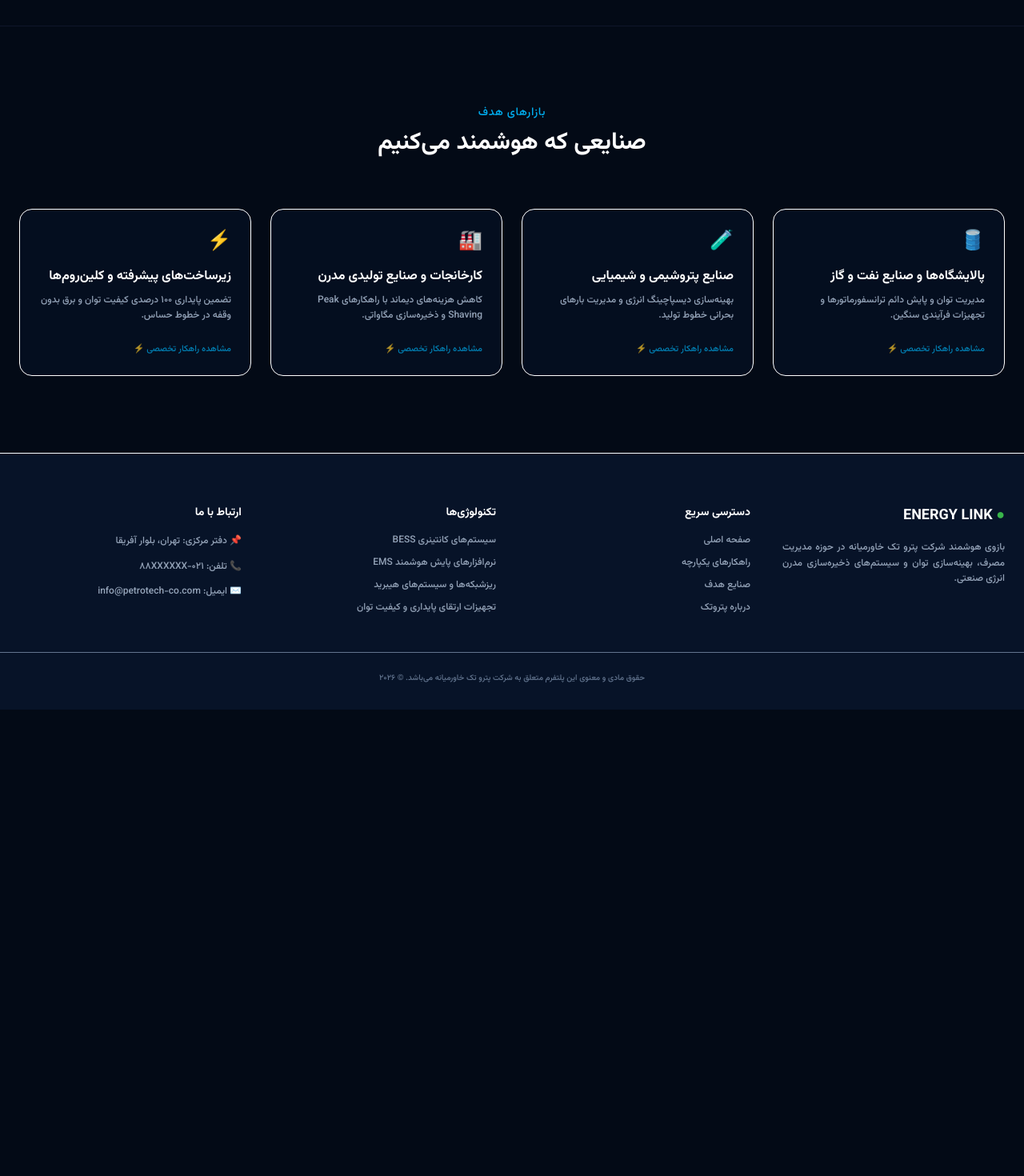
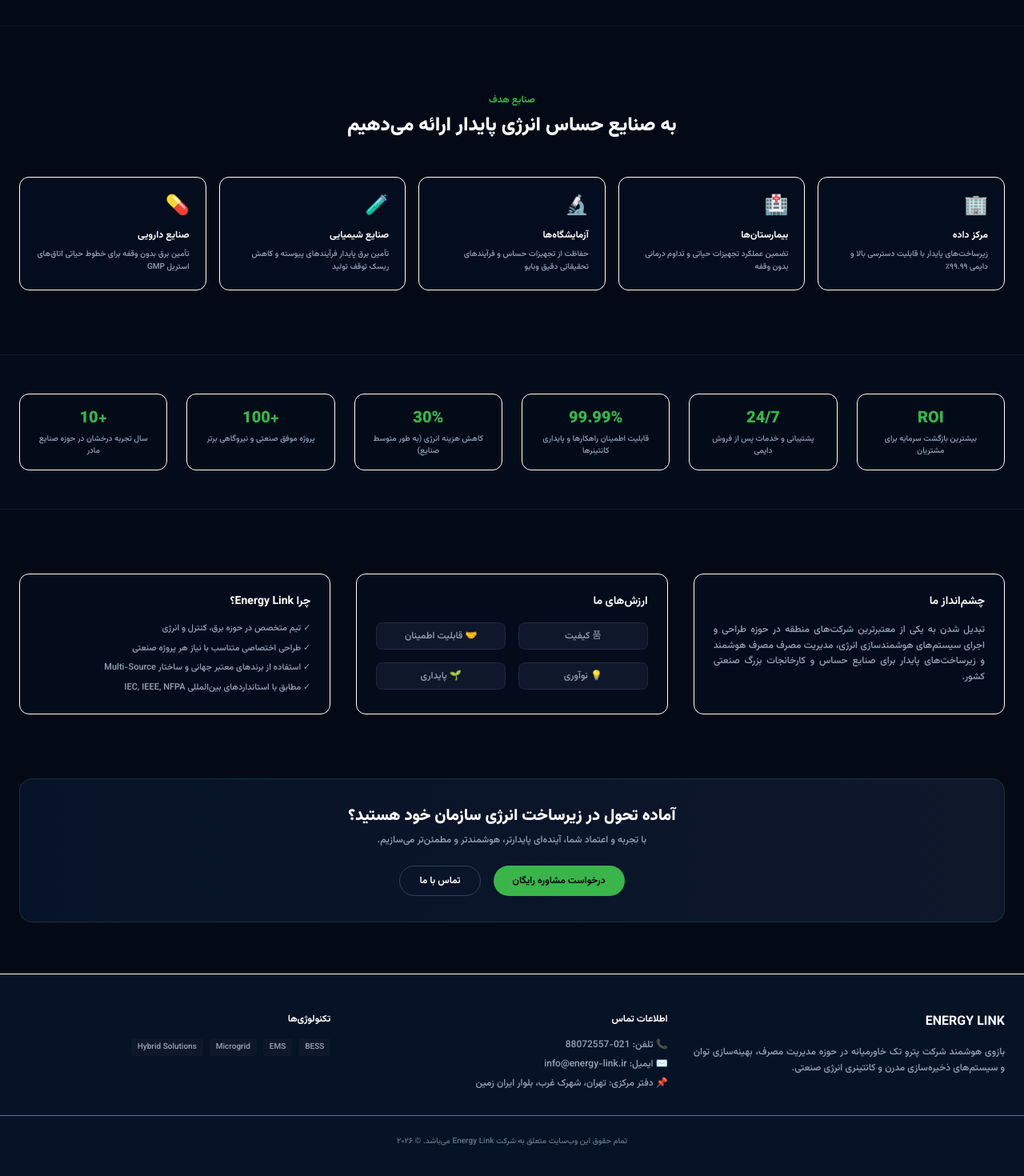
Before and after one commit to petrotechmeco-web/energy-link-Enterprice, a React (Vite) app: page / in a window 1280 px wide. Shown: the part 2082-3552 px from the top of the page at 80% size. Before the commit the page ends 2969 px from the top, so only its background shows below. Built offline with nearby package versions, Linux system fonts and the light colour scheme.

Commit message:
Update IndustriesFooter.jsx

```diff
--- a/src/components/IndustriesFooter.jsx
+++ b/src/components/IndustriesFooter.jsx
@@ -1,89 +1,127 @@
-import React from 'react';
+import React, { useState } from 'react';
 
 export default function IndustriesFooter() {
   const industries = [
-    { title: 'پالایشگاه‌ها و صنایع نفت و گاز', desc: 'مدیریت توان و پایش دائم ترانسفورماتورها و تجهیزات فرآیندی سنگین.', icon: '🛢️' },
-    { title: 'صنایع پتروشیمی و شیمیایی', desc: 'بهینه‌سازی دیسپاچینگ انرژی و مدیریت بارهای بحرانی خطوط تولید.', icon: '🧪' },
-    { title: 'کارخانجات و صنایع تولیدی مدرن', desc: 'کاهش هزینه‌های دیماند با راهکارهای Peak Shaving و ذخیره‌سازی مگاواتی.', icon: '🏭' },
-    { title: 'زیرساخت‌های پیشرفته و کلین‌روم‌ها', desc: 'تضمین پایداری ۱۰۰ درصدی کیفیت توان و برق بدون وقفه در خطوط حساس.', icon: '⚡' },
+    { title: 'مرکز داده', desc: 'زیرساخت‌های پایدار با قابلیت دسترسی بالا و دایمی ۹۹.۹۹٪', icon: '🏢' },
+    { title: 'بیمارستان‌ها', desc: 'تضمین عملکرد تجهیزات حیاتی و تداوم درمانی بدون وقفه', icon: '🏥' },
+    { title: 'آزمایشگاه‌ها', desc: 'حفاظت از تجهیزات حساس و فرآیندهای تحقیقاتی دقیق وبایو', icon: '🔬' },
+    { title: 'صنایع شیمیایی', desc: 'تأمین برق پایدار فرآیندهای پیوسته و کاهش ریسک توقف تولید', icon: '🧪' },
+    { title: 'صنایع دارویی', desc: 'تأمین برق بدون وقفه برای خطوط حیاتی اتاق‌های استریل GMP', icon: '💊' },
+  ];
+
+  const stats = [
+    { val: 'ROI', label: 'بیشترین بازگشت سرمایه برای مشتریان', icon: '📈' },
+    { val: '24/7', label: 'پشتیبانی و خدمات پس از فروش دایمی', icon: '🕒' },
+    { val: '99.99%', label: 'قابلیت اطمینان راهکارها و پایداری کانتینرها', icon: '🛡️' },
+    { val: '30%', label: 'کاهش هزینه انرژی (به طور متوسط صنایع)', icon: '📉' },
+    { val: '+100', label: 'پروژه موفق صنعتی و نیروگاهی برتر', icon: '⚙️' },
+    { val: '+10', label: 'سال تجربه درخشان در حوزه صنایع مادر', icon: '💎' },
   ];
 
   return (
-    <div className="bg-brand-dark relative text-right">
+    <div className="bg-brand-dark text-right border-t border-slate-900">
 
-      {/* 1. Target Industries Section */}
-      <section className="py-24 max-w-7xl mx-auto px-6 border-t border-slate-900">
-        <div className="text-center mb-16">
-          <span className="text-brand-cyan text-sm font-medium tracking-wider">بازارهای هدف</span>
-          <h2 className="text-2xl md:text-3xl font-bold mt-2 text-white">صنایعی که هوشمند می‌کنیم</h2>
+      {/* ۱. اسلایدر صنایع حساس */}
+      <section className="py-20 max-w-7xl mx-auto px-6">
+        <div className="text-center mb-12">
+          <span className="text-brand-green text-xs font-bold">صنایع هدف</span>
+          <h2 className="text-2xl font-black mt-1 text-white">به صنایع حساس انرژی پایدار ارائه می‌دهیم</h2>
         </div>
 
-        <div className="grid grid-cols-1 md:grid-cols-2 lg:grid-cols-4 gap-6">
+        <div className="grid grid-cols-1 sm:grid-cols-3 lg:grid-cols-5 gap-4">
           {industries.map((ind, i) => (
-            <div key={i} className="bg-brand-navy/50 border border-slate-850 p-6 rounded-2xl flex flex-col justify-between hover:border-brand-cyan/30 transition-all">
+            <div key={i} className="bg-brand-navy/40 border border-slate-850 p-5 rounded-xl flex flex-col justify-between hover:border-brand-cyan/20 transition-all">
               <div>
-                <div className="text-2xl mb-4 text-brand-cyan">{ind.icon}</div>
-                <h3 className="text-base font-bold text-white mb-2">{ind.title}</h3>
-                <p className="text-xs text-brand-gray leading-relaxed">{ind.desc}</p>
-              </div>
-              <div className="text-[11px] text-brand-cyan/70 mt-6 cursor-pointer hover:text-brand-cyan transition-colors">
-                مشاهده راهکار تخصصی ⚡
+                <div className="text-2xl mb-3">{ind.icon}</div>
+                <h3 className="text-xs font-bold text-white mb-2">{ind.title}</h3>
+                <p className="text-[10px] text-brand-gray leading-relaxed">{ind.desc}</p>
               </div>
             </div>
           ))}
         </div>
       </section>
 
-      {/* 2. Full Industrial Footer */}
-      <footer className="bg-brand-navy border-t border-slate-850 pt-16 pb-8">
-        <div className="max-w-7xl mx-auto px-6 grid grid-cols-1 md:grid-cols-2 lg:grid-cols-4 gap-10 mb-12">
+      {/* ۲. ردیف آمار عددی ۶ تایی */}
+      <section className="bg-brand-navy/30 py-12 border-t border-b border-slate-900">
+        <div className="max-w-7xl mx-auto px-6 grid grid-cols-2 md:grid-cols-3 lg:grid-cols-6 gap-6 text-center">
+          {stats.map((st, i) => (
+            <div key={i} className="p-4 border border-slate-850 bg-brand-dark/40 rounded-xl">
+              <div className="text-xl font-black text-brand-green">{st.val}</div>
+              <div className="text-[10px] text-slate-400 mt-1 font-medium leading-normal">{st.label}</div>
+            </div>
+          ))}
+        </div>
+      </section>
 
-          {/* Col 1: Brand Info */}
-          <div className="lg:col-span-1">
-            <div className="text-lg font-bold text-white mb-4">
-              <span className="text-brand-green">●</span> ENERGY LINK
-            </div>
-            <p className="text-xs text-brand-gray leading-relaxed mb-4 text-justify">
-              بازوی هوشمند شرکت پترو تک خاورمیانه در حوزه مدیریت مصرف، بهینه‌سازی توان و سیستم‌های ذخیره‌سازی مدرن انرژی صنعتی.
-            </p>
-          </div>
+      {/* ۳. بخش چشم‌انداز، ارزش‌ها و ویژگی‌ها */}
+      <section className="py-20 max-w-7xl mx-auto px-6 grid grid-cols-1 lg:grid-cols-3 gap-8">
+        <div className="bg-brand-navy/30 border border-slate-850 p-6 rounded-xl">
+          <h4 className="text-sm font-bold text-white mb-4">چشم‌انداز ما</h4>
+          <p className="text-xs text-brand-gray leading-relaxed text-justify">
+            تبدیل شدن به یکی از معتبرترین شرکت‌های منطقه در حوزه طراحی و اجرای سیستم‌های هوشمندسازی انرژی، مدیریت مصرف مصرف هوشمند و زیرساخت‌های پایدار برای صنایع حساس و کارخانجات بزرگ صنعتی کشور.
+          </p>
+        </div>
 
-          {/* Col 2: Quick Links */}
-          <div>
-            <h4 className="text-sm font-bold text-white mb-4">دسترسی سریع</h4>
-            <ul className="text-xs text-brand-gray space-y-3">
-              <li><a href="#home" className="hover:text-white transition-colors">صفحه اصلی</a></li>
-              <li><a href="#solutions" className="hover:text-white transition-colors">راهکارهای یکپارچه</a></li>
-              <li><a href="#industries" className="hover:text-white transition-colors">صنایع هدف</a></li>
-              <li><a href="#about" className="hover:text-white transition-colors">درباره پتروتک</a></li>
-            </ul>
-          </div>
-
-          {/* Col 3: Technical Solutions */}
-          <div>
-            <h4 className="text-sm font-bold text-white mb-4">تکنولوژی‌ها</h4>
-            <ul className="text-xs text-brand-gray space-y-3">
-              <li>سیستم‌های کانتینری BESS</li>
-              <li>نرم‌افزارهای پایش هوشمند EMS</li>
-              <li>ریزشبکه‌ها و سیستم‌های هیبرید</li>
-              <li>تجهیزات ارتقای پایداری و کیفیت توان</li>
-            </ul>
-          </div>
-
-          {/* Col 4: Contact */}
-          <div>
-            <h4 className="text-sm font-bold text-white mb-4">ارتباط با ما</h4>
-            <ul className="text-xs text-brand-gray space-y-3 leading-relaxed">
-              <li>📌 دفتر مرکزی: تهران، بلوار آفریقا</li>
-              <li>📞 تلفن: ۸۸XXXXXX-۰۲۱</li>
-              <li>✉️ ایمیل: info@petrotech-co.com</li>
-            </ul>
+        <div className="bg-brand-navy/30 border border-slate-850 p-6 rounded-xl">
+          <h4 className="text-sm font-bold text-white mb-4">ارزش‌های ما</h4>
+          <div className="grid grid-cols-2 gap-4 text-center text-xs text-brand-gray">
+            <div className="p-2 bg-slate-900 rounded-lg border border-slate-800">품 کیفیت</div>
+            <div className="p-2 bg-slate-900 rounded-lg border border-slate-800">🤝 قابلیت اطمینان</div>
+            <div className="p-2 bg-slate-900 rounded-lg border border-slate-800">💡 نوآوری</div>
+            <div className="p-2 bg-slate-900 rounded-lg border border-slate-800">🌱 پایداری</div>
           </div>
         </div>
 
-        {/* Bottom Bar */}
-        <div className="max-w-7xl mx-auto px-6 pt-6 border-t border-slate-850 text-center text-[10px] text-slate-500">
-          حقوق مادی و معنوی این پلتفرم متعلق به شرکت پترو تک خاورمیانه می‌باشد. © ۲۰۲۶
+        <div className="bg-brand-navy/30 border border-slate-850 p-6 rounded-xl">
+          <h4 className="text-sm font-bold text-white mb-4">چرا Energy Link؟</h4>
+          <ul className="text-[11px] text-brand-gray space-y-2">
+            <li>✓ تیم متخصص در حوزه برق، کنترل و انرژی</li>
+            <li>✓ طراحی اختصاصی متناسب با نیاز هر پروژه صنعتی</li>
+            <li>✓ استفاده از برندهای معتبر جهانی و ساختار Multi-Source</li>
+            <li>✓ مطابق با استانداردهای بین‌المللی IEC, IEEE, NFPA</li>
+          </ul>
+        </div>
+      </section>
+
+      {/* ۴. بنر اقدام به عمل نهایی CTA */}
+      <section className="max-w-7xl mx-auto px-6 mb-16">
+        <div className="bg-gradient-to-r from-brand-navy to-slate-900 border border-brand-green/20 p-8 rounded-2xl text-center relative overflow-hidden">
+          <h3 className="text-xl font-black text-white mb-2">آماده تحول در زیرساخت انرژی سازمان خود هستید؟</h3>
+          <p className="text-xs text-brand-gray mb-6">با تجربه و اعتماد شما، آینده‌ای پایدارتر، هوشمندتر و مطمئن‌تر می‌سازیم.</p>
+          <div className="flex justify-center gap-4">
+            <button className="bg-brand-green text-brand-dark text-xs font-bold px-6 py-2.5 rounded-full">درخواست مشاوره رایگان</button>
+            <button className="border border-slate-700 text-white text-xs font-bold px-6 py-2.5 rounded-full">تماس با ما</button>
+          </div>
+        </div>
+      </section>
+
+      {/* ۵. فوتر صنعتی کامل */}
+      <footer className="bg-brand-navy/90 border-t border-slate-850 py-12">
+        <div className="max-w-7xl mx-auto px-6 grid grid-cols-1 md:grid-cols-3 gap-8 text-xs text-brand-gray mb-8">
+          <div>
+            <div className="text-base font-bold text-white mb-4">ENERGY LINK</div>
+            <p className="leading-relaxed text-justify">بازوی هوشمند شرکت پترو تک خاورمیانه در حوزه مدیریت مصرف، بهینه‌سازی توان و سیستم‌های ذخیره‌سازی مدرن و کانتینری انرژی صنعتی.</p>
+          </div>
+          <div>
+            <h5 className="font-bold text-white mb-4">اطلاعات تماس</h5>
+            <ul className="space-y-2">
+              <li>📞 تلفن: 021-88072557</li>
+              <li>✉️ ایمیل: info@energy-link.ir</li>
+              <li>📌 دفتر مرکزی: تهران، شهرک غرب، بلوار ایران زمین</li>
+            </ul>
+          </div>
+          <div>
+            <h5 className="font-bold text-white mb-4">تکنولوژی‌ها</h5>
+            <div className="flex flex-wrap gap-2 text-[10px]">
+              <span className="bg-slate-900 px-2 py-1 rounded">BESS</span>
+              <span className="bg-slate-900 px-2 py-1 rounded">EMS</span>
+              <span className="bg-slate-900 px-2 py-1 rounded">Microgrid</span>
+              <span className="bg-slate-900 px-2 py-1 rounded">Hybrid Solutions</span>
+            </div>
+          </div>
+        </div>
+        <div className="text-center text-[10px] text-slate-500 pt-6 border-t border-slate-850/40">
+          تمام حقوق این وب‌سایت متعلق به شرکت Energy Link می‌باشد. © ۲۰۲۶
         </div>
       </footer>
 
```
